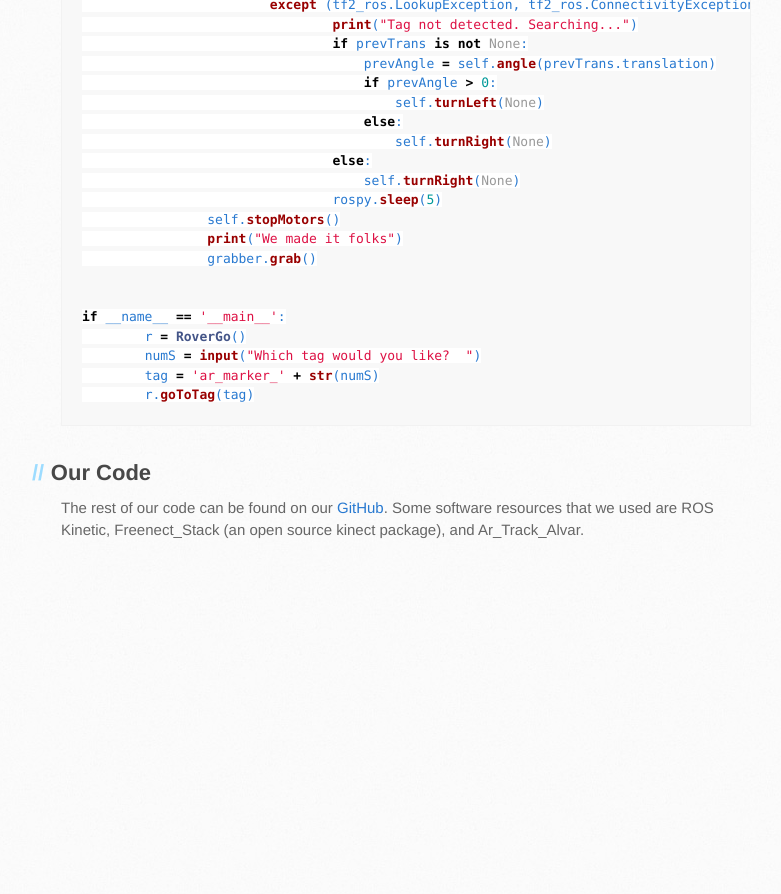
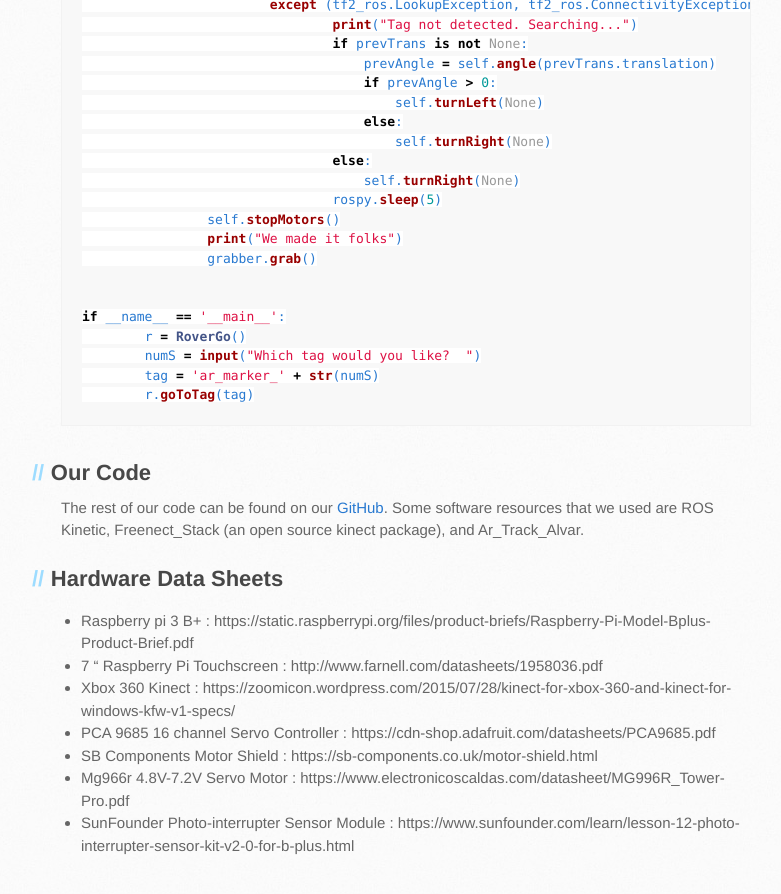
Before and after one commit to raymondbacco/106Arobot, a Jekyll site: the page built from docs/add.md, in a window 1280 px wide and 900 px high, scrolled down 3173 px. Shown: the top 894 px of the window, without its empty margins (109-890 px from the left). Built offline with Jekyll 4.4.1, drawn with Linux system fonts in a browser that asks for light colours; our own code applies the rules of GitHub Pages for plain Markdown files; the repository's description, which GitHub fills in, is left out; before the commit the page ends 3757 px from its top, so only the background shows below that.

Commit message:
Update add.md

```diff
--- a/docs/add.md
+++ b/docs/add.md
@@ -170,3 +170,13 @@ if __name__ == '__main__':
 ## Our Code
 
 The rest of our code can be found on our [GitHub](https://github.com/raymondbacco/106Arobot). Some software resources that we used are ROS Kinetic, Freenect_Stack (an open source kinect package), and Ar_Track_Alvar.
+
+## Hardware Data Sheets
+
+* Raspberry pi 3 B+ : https://static.raspberrypi.org/files/product-briefs/Raspberry-Pi-Model-Bplus-Product-Brief.pdf
+* 7 “ Raspberry Pi Touchscreen : http://www.farnell.com/datasheets/1958036.pdf
+* Xbox 360 Kinect : https://zoomicon.wordpress.com/2015/07/28/kinect-for-xbox-360-and-kinect-for-windows-kfw-v1-specs/
+* PCA 9685 16 channel Servo Controller : https://cdn-shop.adafruit.com/datasheets/PCA9685.pdf
+* SB Components Motor Shield : https://sb-components.co.uk/motor-shield.html
+* Mg966r 4.8V-7.2V Servo Motor : https://www.electronicoscaldas.com/datasheet/MG996R_Tower-Pro.pdf
+* SunFounder Photo-interrupter Sensor Module : https://www.sunfounder.com/learn/lesson-12-photo-interrupter-sensor-kit-v2-0-for-b-plus.html
```
